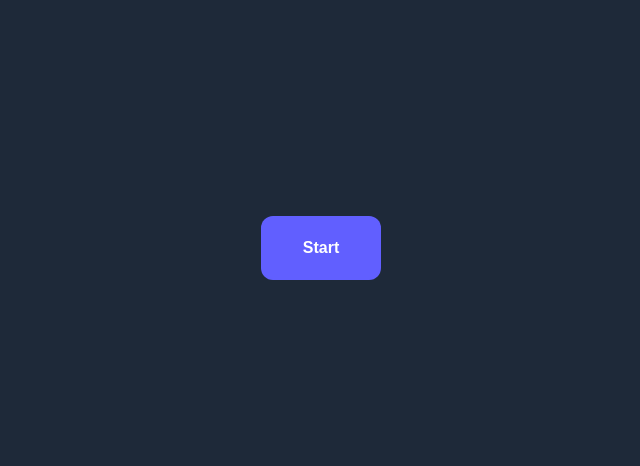
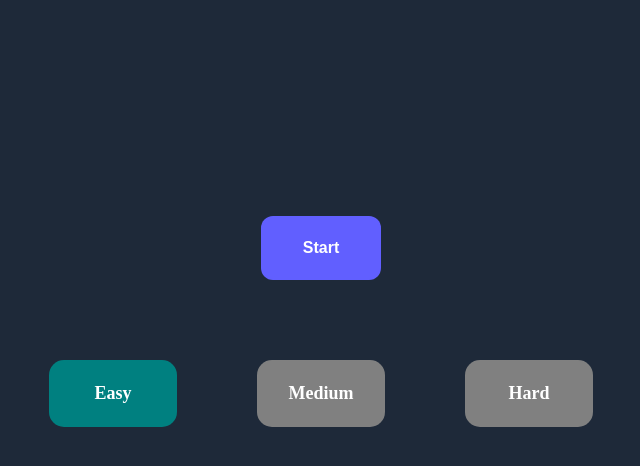
Before and after one commit to Kohize/english-quiz, a website built with Vite: page index.html in a window 1280 px wide. Shown: the part 192-658 px from the top of the page, without its empty margins (319-959 px from the left). Built offline with nearby package versions, Linux system fonts and the light colour scheme; a web font is replaced by a local one.

Commit message:
level buttons ui

```diff
--- a/index.html
+++ b/index.html
@@ -15,13 +15,28 @@
     <div id="app" class="flex justify-center mt-30 mb-60">
       <h1 class="font-gidole text-5xl text-white">From Moscow to London</h1>
     </div>
-    <div id="container" class="flex justify-center relative">
+    <div id="container" class="flex justify-center relative mb-20">
       <button
         class="text-white bg-indigo-500 p-5 font-gidole text-2x1 font-bold rounded-xl min-w-30 hover:cursor-pointer hover:bg-indigo-400"
         id="start">
         Start
       </button>
     </div>
+    <div class="flex justify-center gap-20">
+      <button id="button-easy" class="level__button level__button--easy">
+        Easy
+      </button>
+      <button
+        id="button-medium"
+        class="level__button level__button--medium disabled">
+        Medium
+      </button>
+      <button
+        id="button-hard"
+        class="level__button level__button--hard disabled">
+        Hard
+      </button>
+    </div>
     <script type="module" src="/src/main.js"></script>
   </body>
 </html>
--- /dev/null
+++ b/src/difficulty-buttons.js
@@ -0,0 +1,13 @@
+const easyButton = document.getElementById('button-easy');
+const mediumButton = document.getElementById('button-medium');
+const hardButton = document.getElementById('button-hard');
+
+const makeActive = (event) => {
+  if (event.target.id === easyButton) {
+    event.target.classList.add('bg-teal-500');
+  } else if (event.target.id === mediumButton) {
+    event.target.classList.add('bg-yellow-500');
+  } else {
+    event.target.classList.add('bg-red-500');
+  }
+};
--- a/src/style.css
+++ b/src/style.css
@@ -33,3 +33,38 @@
     transition: 500ms;
   }
 }
+
+.level__button {
+  color: #ffffff;
+  background-color: gray;
+  padding: 1.25rem;
+  border-radius: 15px;
+  font-family: Gidole;
+  font-size: 18px;
+  font-weight: bold;
+  min-width: 10%;
+  cursor: pointer;
+}
+
+.level__button--easy {
+  background-color: teal;
+  &:hover {
+    background-color: teal;
+  }
+}
+.level__button--medium {
+  background-color: gold;
+  &:hover {
+    background-color: gold;
+  }
+}
+.level__button--hard {
+  background-color: red;
+  &:hover {
+    background-color: red;
+  }
+}
+
+.disabled {
+  background-color: gray;
+}
```
